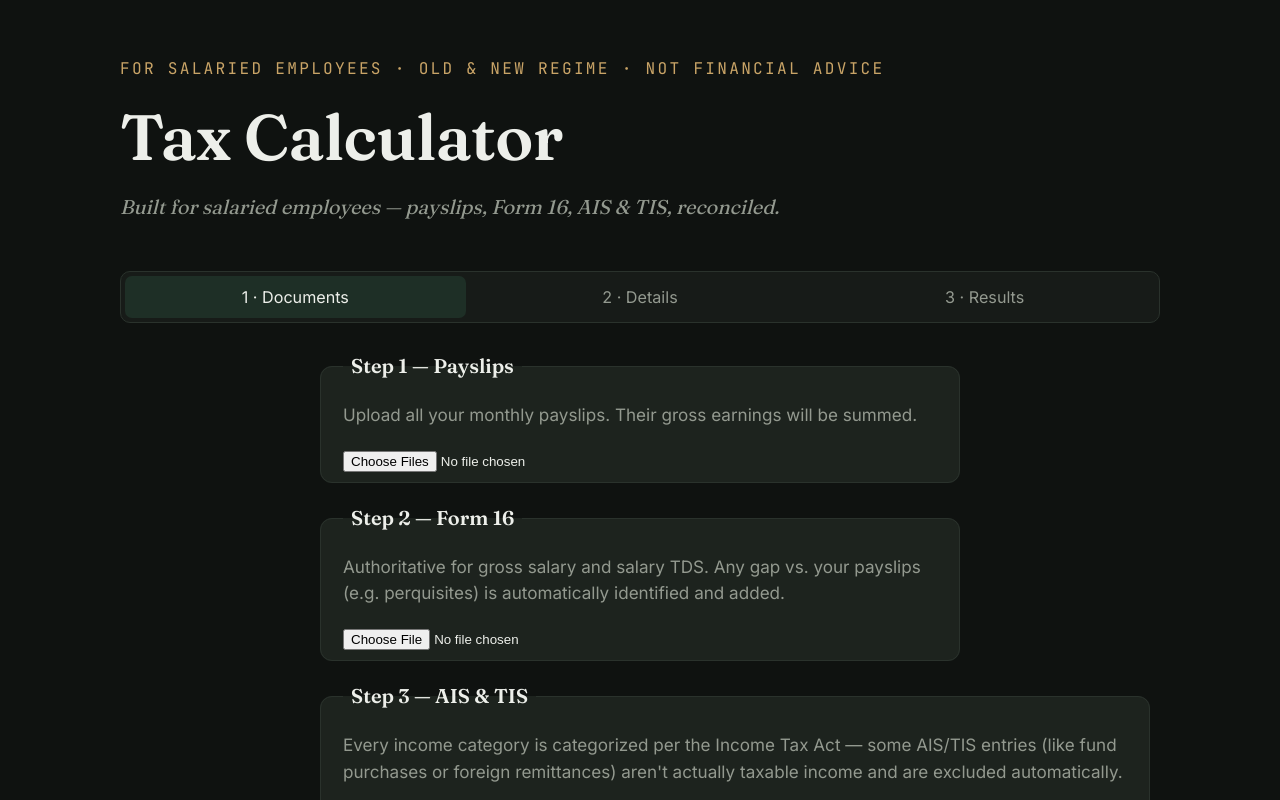
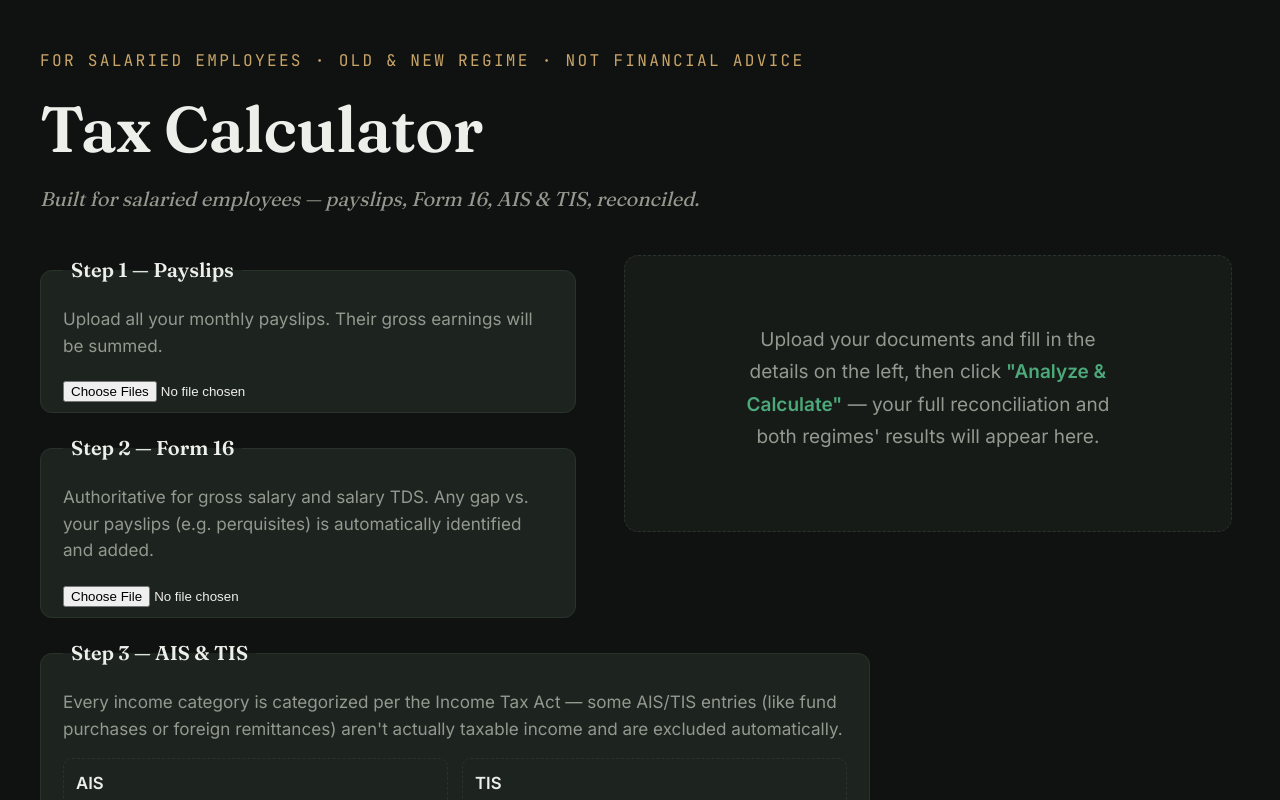
Before and after one commit to saumilvasa44-netizen/ledger-tax-app, a React (Vite) app in the folder frontend/: page / in a window 1280 px wide. Shown: the top 800 px of the page. Built offline with nearby package versions, Linux system fonts and the light colour scheme.

Commit message:
Switch to persistent two-column layout: inputs left, results right

```diff
--- a/frontend/src/App.css
+++ b/frontend/src/App.css
@@ -35,12 +35,12 @@ body {
 
 .page {
   min-height: 100vh;
-  padding: 56px 24px 80px;
+  padding: 48px 40px 80px;
 }
 
 .masthead {
-  max-width: 1040px;
-  margin: 0 auto 48px;
+  max-width: 1600px;
+  margin: 0 auto 40px;
   display: flex;
   flex-direction: column;
   gap: 6px;
@@ -71,18 +71,60 @@ body {
   margin: 0;
 }
 
-.layout {
-  max-width: 1040px;
+.two-col-layout {
+  max-width: 1600px;
   margin: 0 auto;
   display: grid;
-  grid-template-columns: 1.3fr 1fr;
-  gap: 40px;
+  grid-template-columns: 1fr 1.15fr;
+  gap: 48px;
   align-items: start;
 }
 
-@media (max-width: 860px) {
-  .layout {
+.left-col {
+  min-width: 0;
+}
+
+.right-col {
+  min-width: 0;
+}
+
+.results-sticky {
+  position: sticky;
+  top: 32px;
+  max-height: calc(100vh - 64px);
+  overflow-y: auto;
+  padding-right: 8px;
+}
+
+.empty-results {
+  background: var(--surface);
+  border: 1px dashed var(--border);
+  border-radius: 14px;
+  padding: 48px 32px;
+  text-align: center;
+}
+
+.empty-results .stub-placeholder {
+  font-family: var(--font-body);
+  color: var(--ink-muted);
+  font-size: 1rem;
+  line-height: 1.7;
+  max-width: 380px;
+  margin: 0 auto;
+}
+
+.empty-results strong {
+  color: var(--emerald);
+}
+
+@media (max-width: 1080px) {
+  .two-col-layout {
     grid-template-columns: 1fr;
+  }
+  .results-sticky {
+    position: static;
+    max-height: none;
+    margin-top: 32px;
   }
 }
 
@@ -483,41 +525,7 @@ body {
   font-weight: 700;
 }
 
-/* ---------- TABS ---------- */
-
-.tab-nav {
-  max-width: 1040px;
-  margin: 0 auto 28px;
-  display: flex;
-  gap: 4px;
-  background: var(--surface);
-  border: 1px solid var(--border);
-  border-radius: 10px;
-  padding: 4px;
-}
-
-.tab-nav button {
-  flex: 1;
-  background: transparent;
-  border: none;
-  color: var(--ink-muted);
-  font-family: var(--font-body);
-  font-size: 0.85rem;
-  padding: 11px 12px;
-  border-radius: 7px;
-  cursor: pointer;
-  transition: background 0.15s, color 0.15s;
-}
-
-.tab-nav button.tab-active {
-  background: var(--emerald-soft);
-  color: var(--ink);
-}
-
-.tab-panel {
-  max-width: 640px;
-  margin: 0 auto;
-}
+/* ---------- (tab nav removed — replaced by persistent two-column layout) ---------- */
 
 .upload-slot-wide {
   border: 1px dashed var(--border);
@@ -586,10 +594,6 @@ body {
 }
 
 /* ---------- FULL ANALYSIS RESULTS ---------- */
-
-.tab-panel-wide {
-  max-width: 720px;
-}
 
 .analysis-card {
   background: var(--surface);
--- a/frontend/src/App.jsx
+++ b/frontend/src/App.jsx
@@ -21,7 +21,6 @@ function formatINR(value) {
 }
 
 export default function App() {
-  const [activeTab, setActiveTab] = useState("documents");
   const [fy, setFy] = useState("FY 2025-26");
   const [ageGroup, setAgeGroup] = useState("Below 60");
 
@@ -63,7 +62,6 @@ export default function App() {
       if (!res.ok) throw new Error("Analysis failed — check the API is running.");
       const data = await res.json();
       setResult(data);
-      setActiveTab("results");
     } catch (err) {
       setError(err.message);
     } finally {
@@ -161,20 +159,9 @@ export default function App() {
         <p className="tagline">Built for salaried employees — payslips, Form 16, AIS &amp; TIS, reconciled.</p>
       </header>
 
-      <nav className="tab-nav">
-        <button className={activeTab === "documents" ? "tab-active" : ""} onClick={() => setActiveTab("documents")}>
-          1 · Documents
-        </button>
-        <button className={activeTab === "details" ? "tab-active" : ""} onClick={() => setActiveTab("details")}>
-          2 · Details
-        </button>
-        <button className={activeTab === "results" ? "tab-active" : ""} onClick={() => setActiveTab("results")}>
-          3 · Results
-        </button>
-      </nav>
-
-      {activeTab === "documents" && (
-        <section className="tab-panel">
+      <div className="two-col-layout">
+        {/* ---------------- LEFT COLUMN: ALL INPUTS ---------------- */}
+        <div className="left-col">
           <fieldset className="entry-group upload-group">
             <legend>Step 1 — Payslips</legend>
             <p className="upload-note">Upload all your monthly payslips. Their gross earnings will be summed.</p>
@@ -217,14 +204,6 @@ export default function App() {
             </div>
           </fieldset>
 
-          <button className="btn-primary" onClick={() => setActiveTab("details")}>
-            Continue to Details →
-          </button>
-        </section>
-      )}
-
-      {activeTab === "details" && (
-        <section className="tab-panel">
           <div className="fy-toggle">
             <label>
               <input type="radio" name="fy" checked={fy === "FY 2025-26"} onChange={() => setFy("FY 2025-26")} />
@@ -309,12 +288,20 @@ export default function App() {
           </div>
 
           {error && <p className="error-note">{error}</p>}
-        </section>
+        </div>
+
+        {/* ---------------- RIGHT COLUMN: LIVE RESULTS ---------------- */}
+        <div className="right-col">
+          <div className="results-sticky">
+            {!result && (
+              <div className="empty-results">
+                <p className="stub-placeholder">
+                  Upload your documents and fill in the details on the left, then click
+                  <strong> "Analyze &amp; Calculate"</strong> — your full reconciliation and both regimes'
+                  results will appear here.
+                </p>
+              </div>
             )}
-
-      {activeTab === "results" && (
-        <section className="tab-panel tab-panel-wide">
-          {!result && <p className="stub-placeholder">Run the analysis from the Details tab first.</p>}
 
             {result && (
               <>
@@ -401,8 +388,9 @@ export default function App() {
                 </p>
               </>
             )}
-        </section>
-      )}
+          </div>
+        </div>
+      </div>
     </div>
   );
 }
```
Lines whose indentation alone changed are shown as unchanged.
